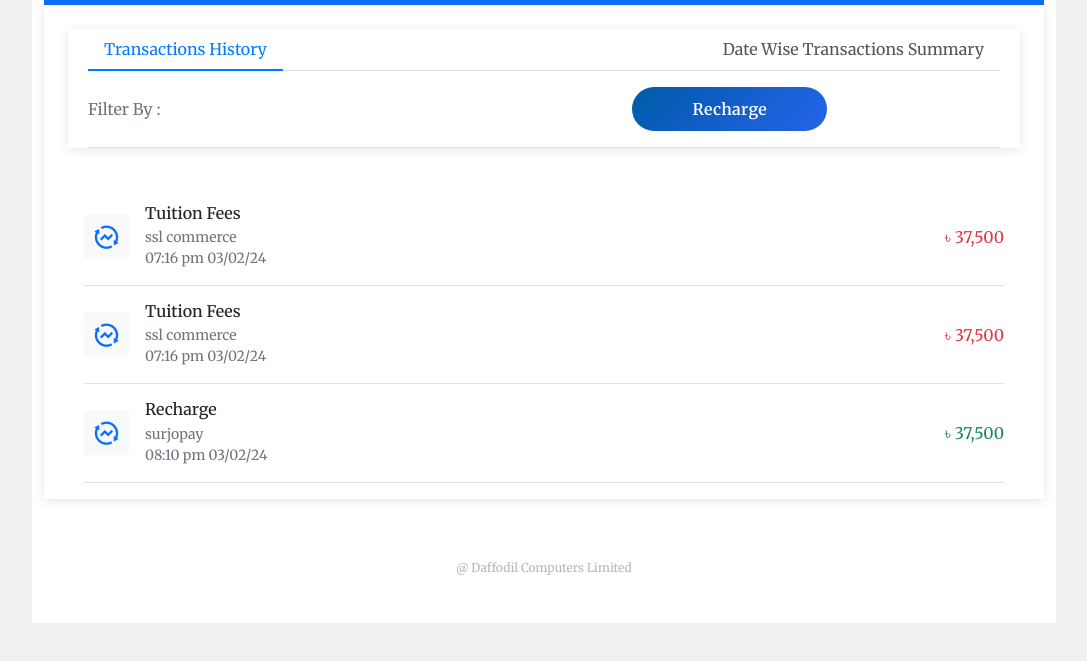
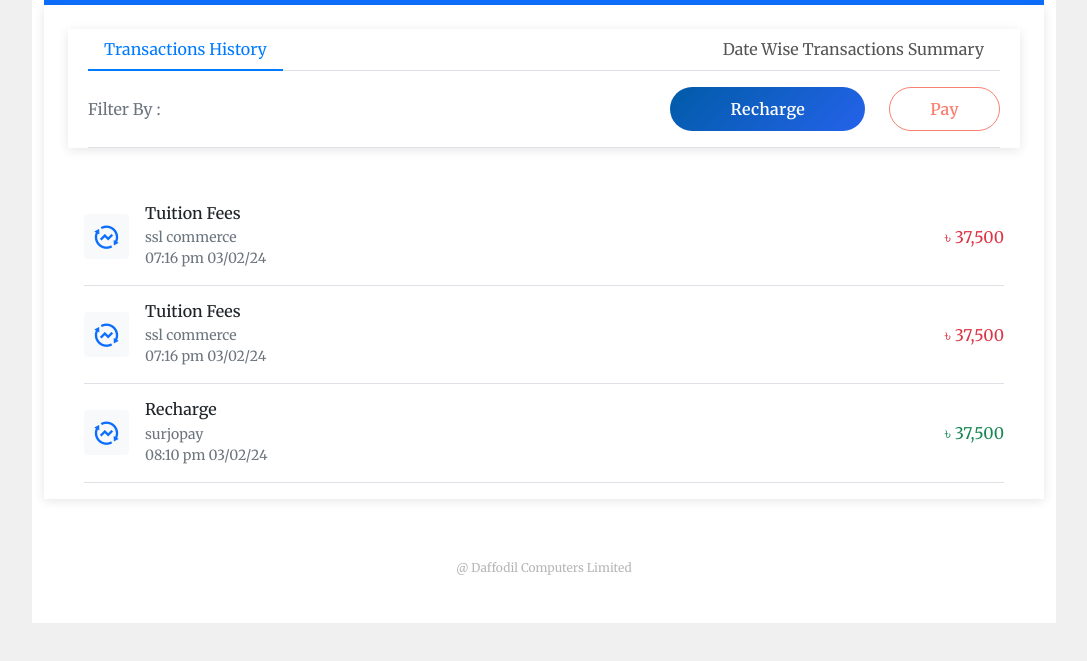
Before and after one commit to nasiruddin-an4/1card-App-BootStrap, a plain HTML site: page TransactionsHistory.html in a window 1280 px wide. Shown: the part 67-728 px from the top of the page, without its empty margins (96-1183 px from the left). Drawn offline with nearby package versions, Linux system fonts and the light colour scheme.

Commit message:
💄 style(button): adjust `.btn4` button styling
- updated text color to `salmon`
- added a `1px solid salmon` border
- reduced padding from `10px 60px` to `5px 40px`

```diff
--- a/CSS/Style.css
+++ b/CSS/Style.css
@@ -1227,10 +1227,10 @@ body {
 .btn4 {
     background: white;
     /* gradient depth */
-    color: #fff;
-    border: none;
+    color: salmon;
+    border: 1px solid salmon;
     border-radius: 50px;
-    padding: 10px 60px;
+    padding: 5px 40px;
     font-weight: 600;
     letter-spacing: 0.3px;
     transition: all 0.3s ease;
```
